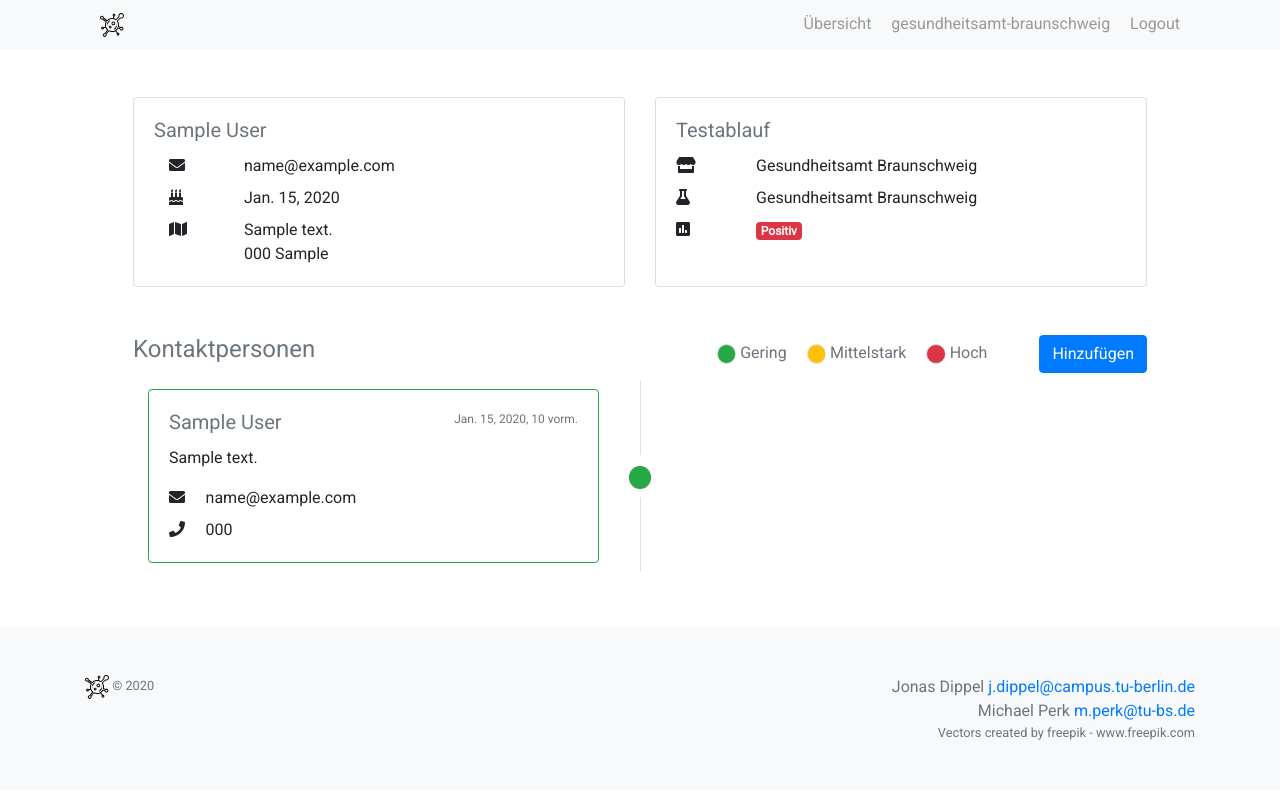
After one commit to dippel-perk/morbus-clade, a Django app: page /health/detail/1 in a window 1280 px wide. The commit adds this page. Run offline with Django 3.2, Linux system fonts and the light colour scheme; a user stored in the database is signed in; data comes from the database, SQL or seed files in the repository; tables that the repository leaves empty hold one stand-in row (values such as "Sample post"); data that the repository does not hold is empty; some libraries are stand-ins or nearby versions.

Commit message:
implemented detail page with token

```diff
--- a/citizens/templates/citizens/detail.html
+++ b/citizens/templates/citizens/detail.html
@@ -13,7 +13,7 @@
                     <div class="col-6">
                         <div class="card">
                             <div class="card-body">
-                                <h5 class="card-title">{{ citizen.first_name }} {{ citizen.last_name }}</h5>
+                                <h5 class="card-title text-muted">{{ citizen.first_name }} {{ citizen.last_name }}</h5>
                                 <div class="card-text">
                                     <div class="container">
                                         <div class="row">
@@ -49,7 +49,7 @@
                     <div class="col-6">
                         <div class="card" style="height: 100%">
                             <div class="card-body">
-                                <h5 class="card-title">Testablauf</h5>
+                                <h5 class="card-title text-muted">Testablauf</h5>
                                 <div class="card-text">
                                     {% if citizen.test %}
                                         <div class="row mt-2">
@@ -89,13 +89,24 @@
                     </div>
                 </div>
                 <div class="row mt-5">
+                    <div class="col-4">
                         <h4 class="text-muted">Kontaktpersonen</h4>
+                    </div>
+                    <div class="col-8">
+                        <div class="float-right text-muted">
+                            <span class="badge badge-pill bg-success border">&nbsp;</span> Gering
+                            <span class="ml-3 badge badge-pill bg-warning border">&nbsp;</span> Mittelstark
+                            <span class="ml-3 badge badge-pill bg-danger border">&nbsp;</span> Hoch
+                            <a href="{% url 'citizen-add-contact-person' citizen.access_token.token %}"><button class="ml-5 btn btn-primary">Hinzufügen</button></a>
+                        </div>
+                    </div>
+                </div>
                 <div class="container py-2">
                     <!-- timeline item 1 -->
-                        {% for i in times %}
+                    {% for person in citizen.contact_persons.all %}
                         <!-- timeline item 1 -->
                         <div class="row no-gutters">
-                                {% if i|divisibleby:2 %}
+                            {% if forloop.counter|divisibleby:2 %}
                                 <div class="col-sm"> <!--spacer--> </div>
                                 <!-- timeline item 1 center dot -->
                                 <div class="col-sm-1 text-center flex-column d-none d-sm-flex">
@@ -104,7 +115,7 @@
                                         <div class="col">&nbsp;</div>
                                     </div>
                                     <h5 class="m-2">
-                                            <span class="badge badge-pill bg-light border">&nbsp;</span>
+                                        <span class="badge badge-pill border {% if person.is_intensity_low %}bg-success{% endif %} {% if person.is_intensity_medium %}bg-warning{% endif %}{% if person.is_intensity_high %}bg-danger{% endif %}">&nbsp;</span>
                                     </h5>
                                     <div class="row h-50">
                                         <div class="col border-right">&nbsp;</div>
@@ -115,26 +126,30 @@
 
                             <!-- timeline item 1 event content -->
                             <div class="col-sm py-2">
-                                    <div class="card">
+                                <div class="card {% if person.is_intensity_low %}border-success{% endif %} {% if person.is_intensity_medium %}border-warning{% endif %}{% if person.is_intensity_high %}border-danger{% endif %}">
                                     <div class="card-body">
-                                            <div class="float-right text-muted small" style="font-size: 12px">Jan 9th
-                                                2019 7:00 AM
+                                        <div class="float-right text-muted small"
+                                             style="font-size: 12px">{{ person.last_contact }}
                                         </div>
-                                            <h5 class="card-title text-muted">Michael Perk</h5>
-                                            <p class="card-text">Beim Essen im Restaurant</p>
+                                        <h5 class="card-title text-muted">{{ person.first_name }} {{ person.last_name }}</h5>
+                                        <div class="card-text">
+                                            <p>{{ person.description }}</p>
+                                            {% include "core/partials/_icon_text.html" with icon='fa-envelope' text=person.email %}
+                                            {% include "core/partials/_icon_text.html" with icon='fa-phone' text=person.telephone %}
+                                        </div>
                                     </div>
                                 </div>
                             </div>
                             <!--/row-->
                             <!-- timeline item 2 -->
-                                {% if not i|divisibleby:2 %}
+                            {% if not forloop.counter|divisibleby:2 %}
                                 <div class="col-sm-1 text-center flex-column d-none d-sm-flex">
                                     <div class="row h-50">
                                         <div class="col border-right">&nbsp;</div>
                                         <div class="col">&nbsp;</div>
                                     </div>
                                     <h5 class="m-2">
-                                            <span class="badge badge-pill bg-success">&nbsp;</span>
+                                        <span class="badge badge-pill {% if person.is_intensity_low %}bg-success{% endif %} {% if person.is_intensity_medium %}bg-warning{% endif %}{% if person.is_intensity_high %}bg-danger{% endif %}">&nbsp;</span>
                                     </h5>
                                     <div class="row h-50">
                                         <div class="col border-right">&nbsp;</div>
@@ -146,8 +161,6 @@
                         </div>
                         <!--/row-->
                     {% endfor %}
-
-                    </div>
                 </div>
             </div>
         </div>
--- a/citizens/urls.py
+++ b/citizens/urls.py
@@ -2,7 +2,7 @@ from django.urls import path, include
 from .views import *
 
 urlpatterns = [
-    path('detail/<int:pk>', citizen_detail, name='detail'),
+    path('detail/<str:token>', citizen_detail, name='detail'),
     path('show/<str:token>', show, name='citizen-show'),
     path('create', create, name='citizen-create'),
 
--- a/core/templates/core/home.html
+++ b/core/templates/core/home.html
@@ -52,7 +52,7 @@
                 <div class="col-lg-6">
                     <h2 class="font-weight-light">Helfe bei der Auswertung</h2>
                     <p class="font-italic text-muted mb-4">Durch die Nutzung des Tools hilfst du deinem Gesundheitsamt
-                        bei der Auswertung deiner Daten. Dadurch können andere Aufgaben wie die Benachtrichtigung von
+                        bei der Auswertung deiner Daten. Dadurch können andere Aufgaben wie die Benachrichtigung von
                         Kontaktpersonen schneller erledigt werden.</p>
                     <a href="{% url "citizen-create" %}" class="btn btn-light px-5 rounded-pill shadow-sm">Jetzt
                         anmelden</a>
@@ -101,7 +101,7 @@
 
     </div>
 
-    <div class="bg-light py-4">
+    <div class="bg-white py-4">
         <div class="container">
 
             <h1 class="font-weight-normal">Finde Teststationen in deiner Nähe</h1>
--- /dev/null
+++ b/core/templates/core/partials/_icon_text.html
@@ -0,0 +1,8 @@
+<div class="row mt-2">
+    <div class="col-1">
+        <i class="fas {{icon}}"></i>
+    </div>
+    <div class="col-10">
+        {{text}}
+    </div>
+</div>
--- a/health/templates/health/health_department/home.html
+++ b/health/templates/health/health_department/home.html
@@ -99,7 +99,7 @@
                 methods: {
                     showDetail(citizen) {
                         console.log(citizen);
-                        window.location.href = "{% url "detail" %}/" + citizen.id;
+                        window.location.href = "{% url "citizen-detail-pk" pk=12345 %}".replace(/12345/, citizen.id.toString());
                     }
                 },
                 mounted() {
--- a/health/urls.py
+++ b/health/urls.py
@@ -1,9 +1,10 @@
 from django.urls import path, include
 from django.contrib.auth.views import LoginView, LogoutView
-from .views import home, create_test, update_test_result
+from .views import home, create_test, update_test_result, citizen_detail_pk
 
 urlpatterns = [
     path('', home, name='health-home'),
+    path('detail/<int:pk>', citizen_detail_pk, name='citizen-detail-pk'),
     path('login', LoginView.as_view(template_name='health/login.html'), name='login'),
     path('logout', LogoutView.as_view(template_name='health/logout.html'), name='logout'),
 
--- a/health/views.py
+++ b/health/views.py
@@ -12,6 +12,14 @@ def home(request):
         citizens = Citizen.objects.all()
         citizens_json = serializers.serialize("json", citizens)
         return render(request, 'health/health_department/home.html', {'citizens': citizens_json})
+
+
+@login_required
+def citizen_detail_pk(request, pk):
+    if request.method == "GET":
+        citizen = get_object_or_404(Citizen, pk=pk)
+        return render(request, 'citizens/detail.html', {'citizen': citizen, 'times': range(10)})
+    return HttpResponseNotFound()
 
 
 # @login_required
```
Also changed, not shown: citizens/views.py (+6 -4 lines). Lines whose indentation alone changed are shown as unchanged.
